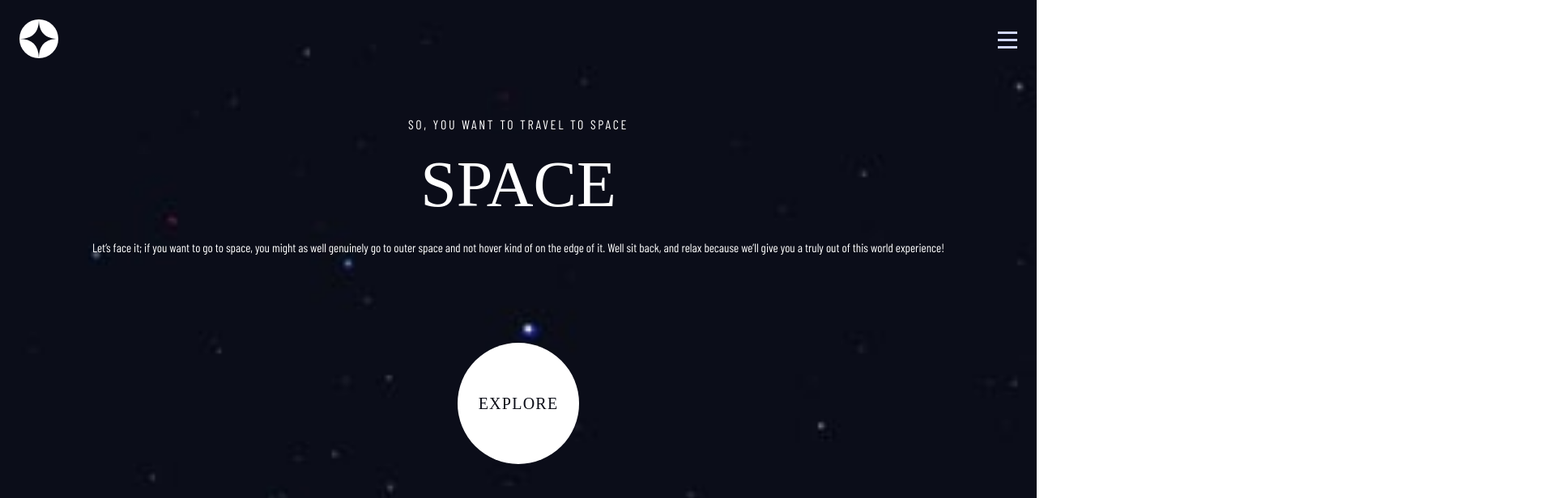
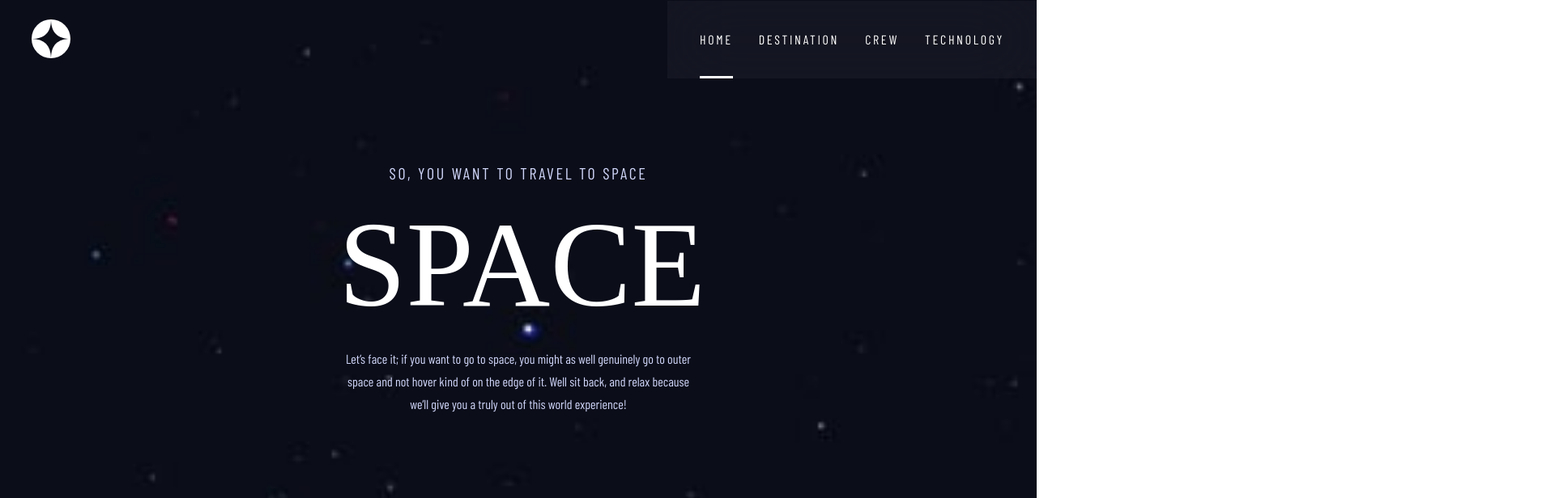
Before and after one commit to tunajim/space-tourism-site, a plain HTML site: page index.html in a window 1280 px wide. Shown: the top 616 px of the page at 81% size, 1920 px wide, since content can reach past the window. Drawn offline with nearby package versions, Linux system fonts and the light colour scheme; a web font is replaced by a local one.

Commit message:
push updates

```diff
--- a/index.html
+++ b/index.html
@@ -28,7 +28,7 @@
       <button class="menu-button"></button>
       <nav class="navbar">
         <ul>
-          <li class="nav-item">
+          <li class="nav-item active">
             <a class="nav-link" href="index.html"
               ><span class="link-num">00</span>Home</a
             >
--- a/styles/destination.css
+++ b/styles/destination.css
@@ -26,6 +26,8 @@ main {
 
 .intro-text {
     margin: auto;
+    color: #FFF;
+
 }
 
 /* planet selector list */
@@ -90,3 +92,39 @@ h4 {
     margin-top: 1.2rem;
     font-size: 2.8rem;
 }
+
+.distance-info {
+    display: flex;
+    flex-direction: column;
+    gap: 3.2rem;
+}
+
+@media (min-width: 600px) {
+    main {
+        margin: 4rem 3.85rem;
+    }
+
+    .destination {
+    }
+
+    .intro-text{
+        margin-left: 0;
+    }
+
+    .planet-info {
+        width: 57.3rem;
+        margin-left: auto;
+        margin-right: auto;
+    }
+
+    .distance-info {
+        flex-direction: row;
+        justify-content: center;
+        gap: 1.1rem;
+    }
+
+    .distance-info section {
+        width: 21.6rem;
+
+    }
+}
--- a/styles/styles.css
+++ b/styles/styles.css
@@ -265,6 +265,8 @@ main {
   font-weight: 400;
   letter-spacing: 0.27rem;
   font-family: "Barlow Condensed", sans-serif;
+  color: #D0D6F9;
+
 }
 
 h1 {
@@ -304,3 +306,98 @@ p {
 .off-white {
     color: #d0d6f9;
 }
+
+@media (min-width: 600px) {
+  body {
+  }
+
+  header {
+    margin: 0;
+  }
+
+  .logo {
+    margin: 2.4rem 3.9rem;
+  }
+
+  .homepage {
+    width: 44.4rem;
+    margin: auto;
+    margin-top: 10.6rem;
+    gap: 2.8rem;
+  }
+
+  .intro-text {
+    font-size: 2rem;
+  }
+
+  h1 {
+    font-size: 15rem;
+    line-height: 15rem;
+  }
+
+  .homepage p {
+    font-size: 1.6rem;
+    color: #D0D6F9;
+    line-height: 2.8rem;
+  }
+
+  .explore {
+    margin-top: 15.6rem;
+  }
+
+  .menu-button {
+    display: none;
+  }
+
+  .navbar {
+    position: relative;
+    right: 0;
+    margin-top: 0;
+    top: 0;
+    flex-direction: row;
+    padding: 0;
+    height: 9.6rem;
+
+  }
+
+  .navbar ul {
+    margin-top: 0;
+    flex-direction: row;
+    align-items: center;
+    height: 100%;
+    padding: 0 4rem;
+  }
+
+  .navbar li {
+    height: 100%;
+    text-align: center;
+    vertical-align: center;
+    display: flex;
+    align-items: center;
+  }
+
+  .link-num {
+    display: none;
+  }
+
+  .nav-item {
+    height: 100%;
+
+  }
+
+  .nav-item:hover {
+    box-shadow: inset 0 -.3rem 0 0 #ffffff50;
+  }
+
+  .nav-item.active {
+    box-shadow: inset 0 -.3rem 0 0 #fff;
+  }
+
+  .nav-link {
+    height: 100%;
+    align-items: center;
+
+  }
+
+
+}
```
Also changed, not shown: crew.html (+1 -1 lines), destination.html (+3 -1 lines), technology.html (+1 -1 lines).
